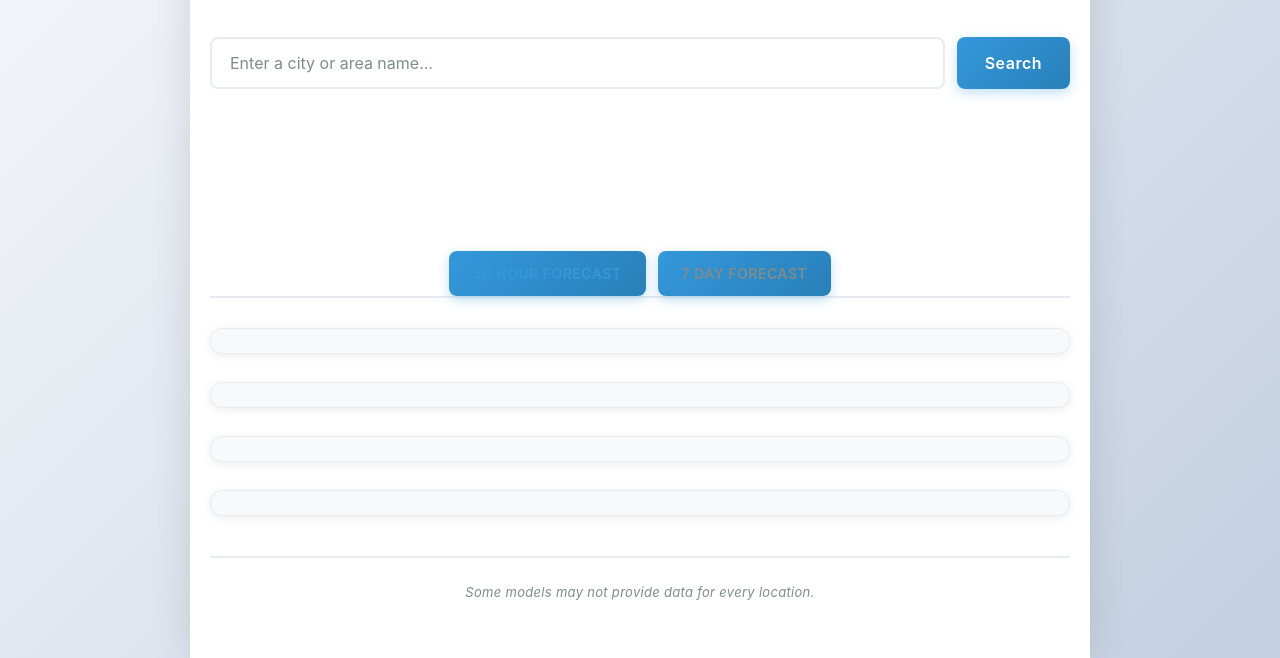
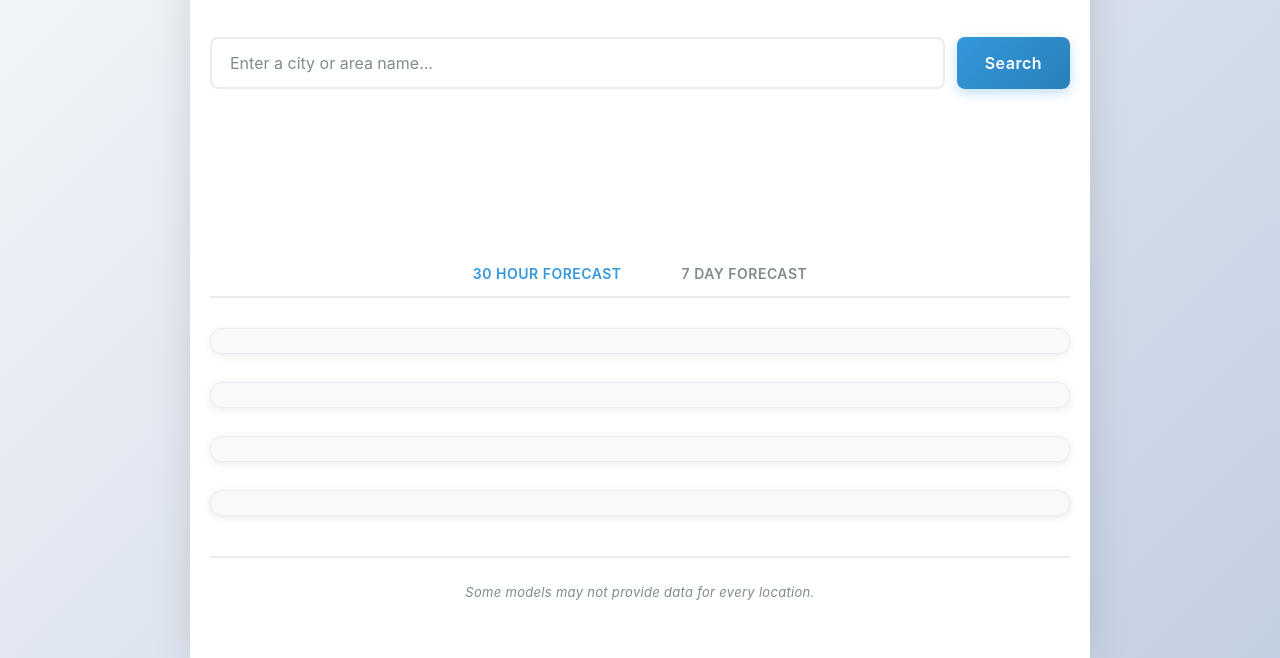
Before and after one commit to Shacharres/weathervue, a website built with Vite: page index.html in a window 1280 px wide. Both pictures are taken after a click on the button "30 HOUR FORECAST". Shown: the part 142-800 px from the top of the page. Built offline with nearby package versions, Linux system fonts and the light colour scheme.

Commit message:
remove blue box + add labels

```diff
--- a/src/charts/renderCharts.ts
+++ b/src/charts/renderCharts.ts
@@ -277,16 +277,27 @@ function renderChart(
 
   if (averageTrace && Array.isArray(averageTrace.x) && Array.isArray(averageTrace.y)) {
     annotations = averageTrace.x.map((time, index) => {
-      const value = averageTrace.y?.[index];
-      if (value === undefined || value === null) return null;
+      const averageValue = averageTrace.y?.[index];
+      if (averageValue === undefined || averageValue === null) return null;
+
+      // Find the maximum y value at this x position across all traces
+      let maxValue = averageValue as number;
+      for (const trace of data) {
+        if (Array.isArray(trace.x) && Array.isArray(trace.y)) {
+          const xIndex = trace.x.indexOf(time);
+          if (xIndex !== -1 && trace.y[xIndex] !== null && trace.y[xIndex] !== undefined) {
+            maxValue = Math.max(maxValue, trace.y[xIndex] as number);
+          }
+        }
+      }
 
       return {
         x: time,
-        y: value,
-        text: Math.round(value as number).toString(),
+        y: maxValue,
+        text: Math.round(averageValue as number).toString(),
         showarrow: false,
         font: { size: 10, color: '#e74c3c' },
-        yshift: 10,
+        yshift: 20,
       };
     }).filter((a) => a !== null) as Partial<Plotly.Annotation>[];
   }
--- a/src/style.css
+++ b/src/style.css
@@ -220,25 +220,58 @@ button:active {
 }
 
 .tab-button {
-  padding: 14px 24px;
-  font-size: 14px;
-  font-weight: 600;
-  background-color: transparent;
-  color: var(--text-light);
-  border: none;
-  cursor: pointer;
-  font-family: inherit;
-  transition: all 0.3s ease;
-  text-transform: uppercase;
-  letter-spacing: 0.5px;
+  padding: 14px 24px !important;
+  font-size: 14px !important;
+  font-weight: 600 !important;
+  background: transparent !important;
+  background-color: transparent !important;
+  color: var(--text-light) !important;
+  border: none !important;
+  border-radius: 0 !important;
+  outline: none !important;
+  box-shadow: none !important;
+  cursor: pointer !important;
+  font-family: inherit !important;
+  transition: color 0.3s ease !important;
+  text-transform: uppercase !important;
+  letter-spacing: 0.5px !important;
+  transform: none !important;
 }
 
 .tab-button:hover {
-  color: var(--primary);
+  color: var(--primary) !important;
+  background: transparent !important;
+  background-color: transparent !important;
+  border: none !important;
+  box-shadow: none !important;
+  transform: none !important;
+}
+
+.tab-button:focus {
+  background: transparent !important;
+  background-color: transparent !important;
+  border: none !important;
+  border-radius: 0 !important;
+  outline: none !important;
+  box-shadow: none !important;
+  transform: none !important;
+}
+
+.tab-button:active {
+  background: transparent !important;
+  background-color: transparent !important;
+  border: none !important;
+  box-shadow: none !important;
+  transform: none !important;
 }
 
 .tab-button.active {
-  color: var(--primary);
+  color: var(--primary) !important;
+  background: transparent !important;
+  background-color: transparent !important;
+  border: none !important;
+  box-shadow: none !important;
+  transform: none !important;
 }
 
 .tab-content {
```
